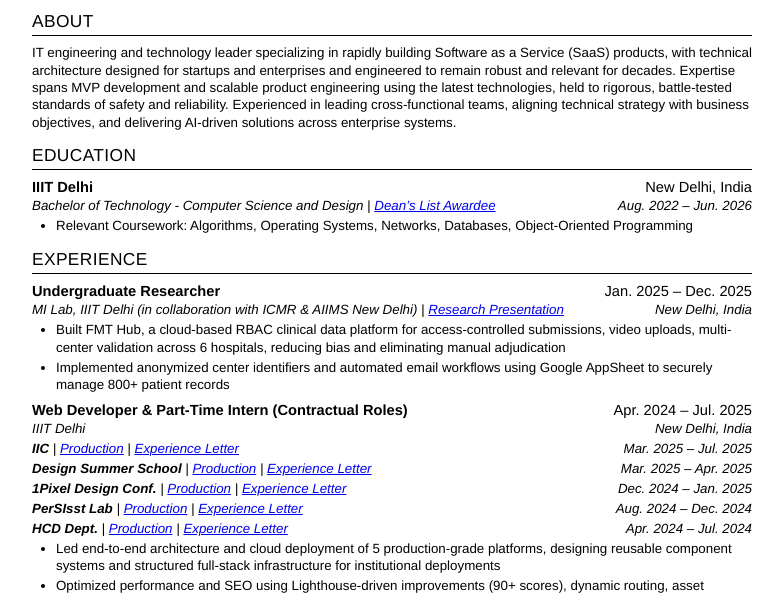
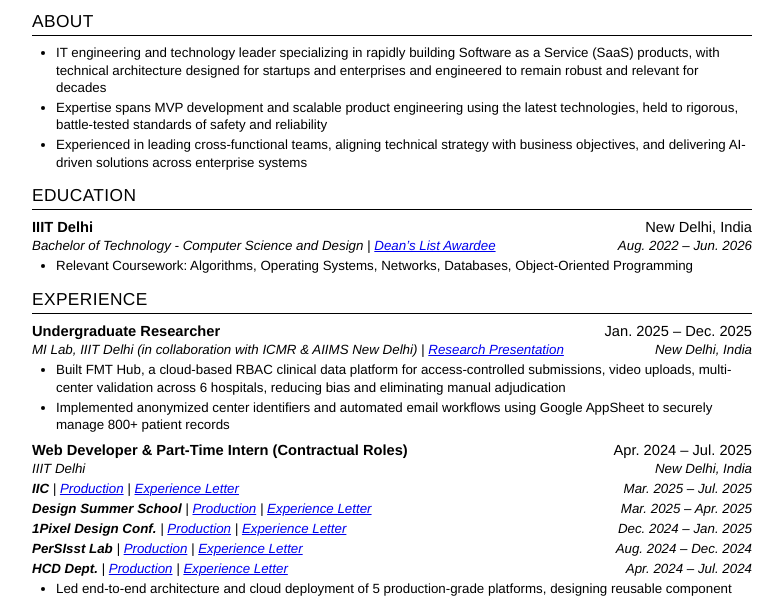
Before and after one commit to kintsugi-programmer/siddhantbali.com, a plain HTML site: page index.html in a window 1280 px wide. Shown: the part 192-789 px from the top of the page, without its empty margins (248-1031 px from the left). Drawn offline with Linux system fonts and the light colour scheme.

Commit message:
Convert About section to bullet points
- Split the summary paragraph into three bullets using the existing
  .items style so it matches the rest of the resume; drop the unused
  .about CSS rule
- Sync resume.tex with \resumeItemListStart/\resumeItem entries

```diff
--- a/index.html
+++ b/index.html
@@ -148,11 +148,6 @@
     margin-bottom: 2pt;
   }
 
-  /* ---------- About ---------- */
-  .about {
-    font-size: 10pt;
-  }
-
   /* ---------- Technical skills ---------- */
   .skills { padding-left: 18pt; font-size: 10pt; }
   .skills p { margin-bottom: 1pt; }
@@ -181,7 +176,11 @@
   <!-- ABOUT -->
   <section>
     <h2>About</h2>
-    <p class="about">IT engineering and technology leader specializing in rapidly building Software as a Service (SaaS) products, with technical architecture designed for startups and enterprises and engineered to remain robust and relevant for decades. Expertise spans MVP development and scalable product engineering using the latest technologies, held to rigorous, battle-tested standards of safety and reliability. Experienced in leading cross-functional teams, aligning technical strategy with business objectives, and delivering AI-driven solutions across enterprise systems.</p>
+    <ul class="items">
+      <li>IT engineering and technology leader specializing in rapidly building Software as a Service (SaaS) products, with technical architecture designed for startups and enterprises and engineered to remain robust and relevant for decades</li>
+      <li>Expertise spans MVP development and scalable product engineering using the latest technologies, held to rigorous, battle-tested standards of safety and reliability</li>
+      <li>Experienced in leading cross-functional teams, aligning technical strategy with business objectives, and delivering AI-driven solutions across enterprise systems</li>
+    </ul>
   </section>
 
   <!-- EDUCATION -->
```
Also changed, not shown: 1 other file.
